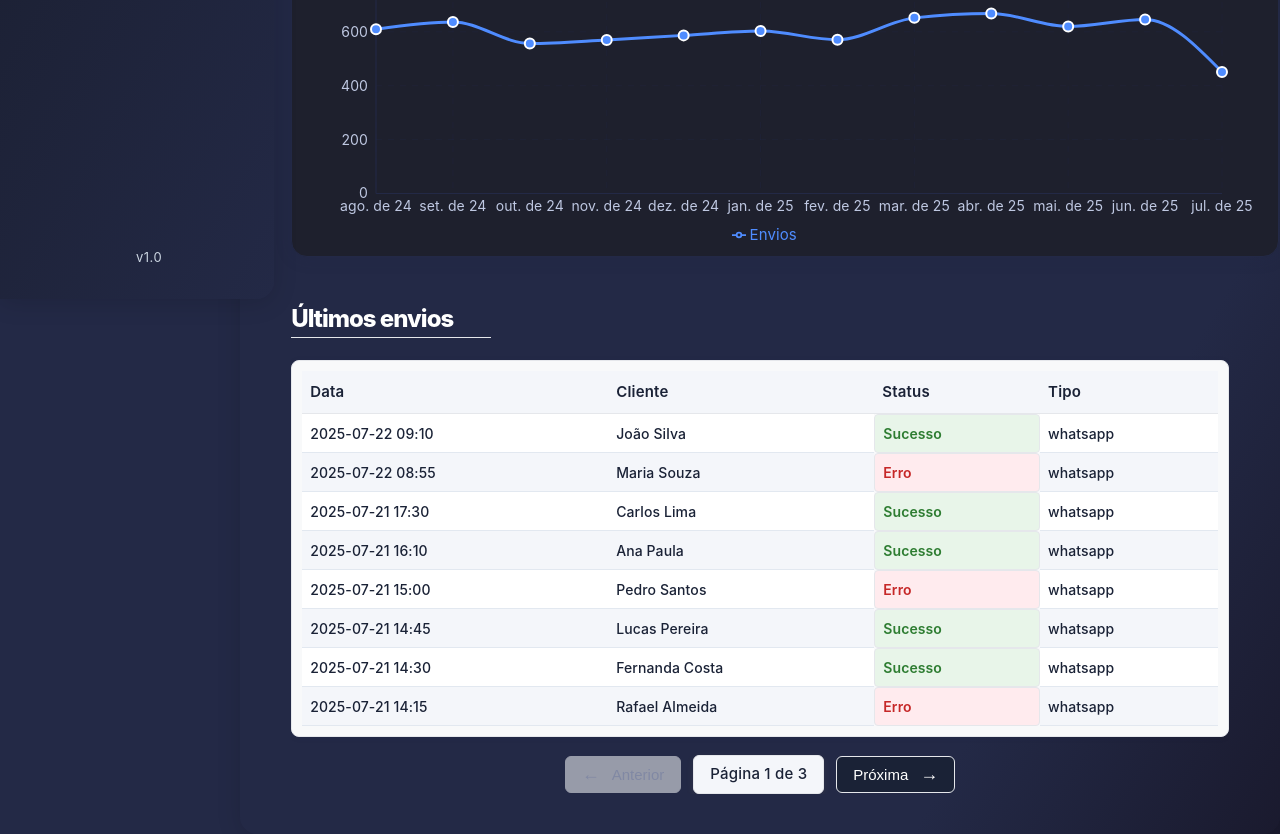
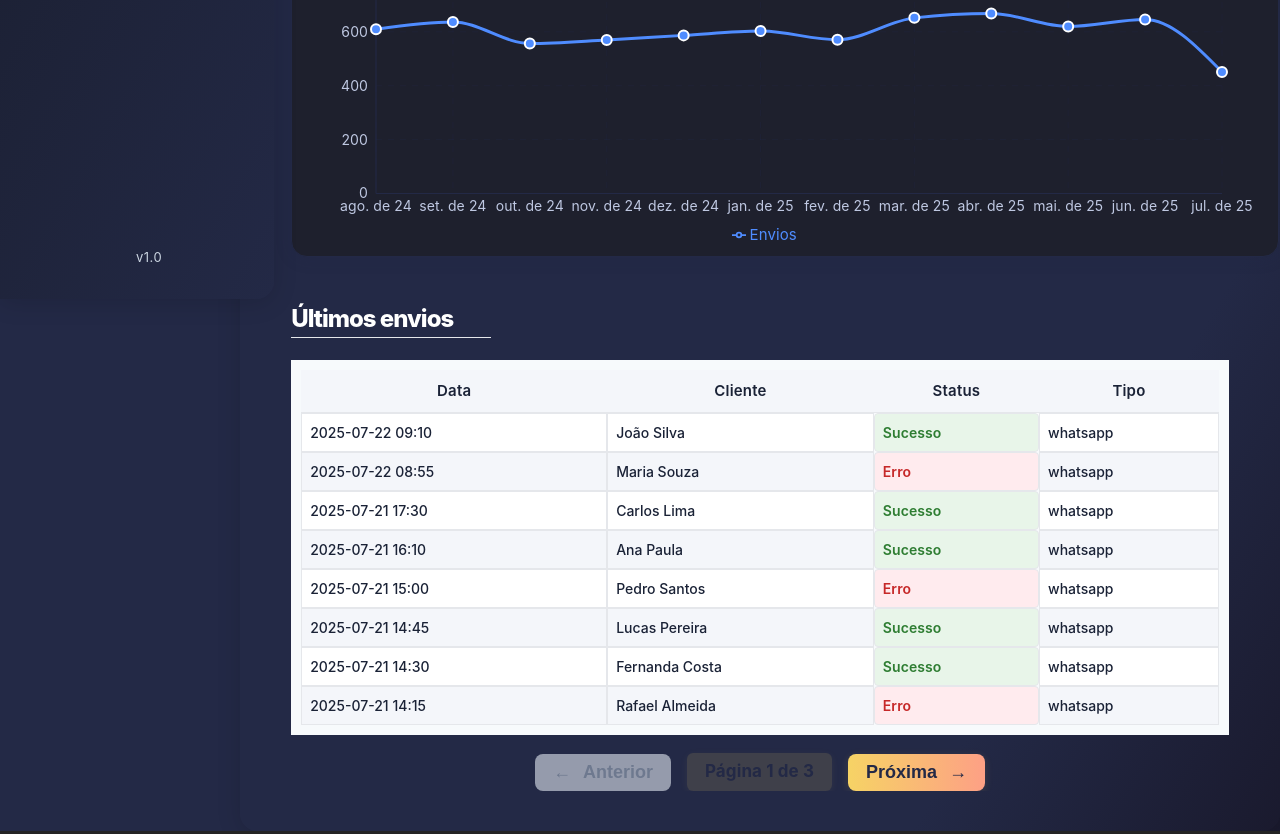
Before and after one commit to Bretzk-Tech/AutoFollowBling, a React (Vite) app in the folder frontend/: page / in a window 1280 px wide. Shown: the part 549-1383 px from the top of the page. Built offline with nearby package versions, Linux system fonts and the light colour scheme.

Commit message:
feat: refactor Dashboard table components with styled components for improved readability and maintainability

```diff
--- a/frontend/src/components/Dashboard.styles.ts
+++ b/frontend/src/components/Dashboard.styles.ts
@@ -1,3 +1,34 @@
+export const TdMsg = styled.td<{ status?: string }>`
+  color: ${({ status }) =>
+    status === 'sucesso'
+      ? '#2e7d32'
+      : status === 'erro'
+      ? '#c62828'
+      : '#1a2236'};
+  font-weight: ${({ status }) => (status ? 600 : 500)};
+  letter-spacing: ${({ status }) => (status ? 0.1 : 0.0)}px;
+  padding: 8px 8px;
+  font-size: 14px;
+  border-radius: ${({ status }) => (status ? 4 : 0)}px;
+  background: ${({ status }) =>
+    status === 'sucesso'
+      ? '#e8f5e9'
+      : status === 'erro'
+      ? '#ffebee'
+      : 'transparent'};
+  box-shadow: none;
+  border: 1px solid #e5e7eb;
+`
+
+export const TableRowMsg = styled.tr<{ even?: boolean; hoverable?: boolean }>`
+  background: ${({ even }) => (even ? '#fff' : '#f4f6fa')};
+  transition: background 0.2s;
+  border-bottom: 1px solid #e5e7eb;
+  cursor: ${({ hoverable }) => (hoverable ? 'pointer' : 'default')};
+  &:hover {
+    background: ${({ hoverable }) => (hoverable ? '#f6d36511' : undefined)};
+  }
+`
 export const PaginationControls = styled.div`
   display: flex;
   justify-content: center;
@@ -254,6 +285,16 @@ export const Th = styled.th`
   background: none;
 `
 
+export const ThMsg = styled.th`
+  color: #1a2236;
+  font-weight: 600;
+  font-size: 15px;
+  border-bottom: 1px solid #e5e7eb;
+  padding: 10px 8px;
+  letter-spacing: 0.2px;
+  background: #f4f6fa;
+`
+
 export const Td = styled.td`
   padding: 12px 18px;
   font-size: 16px;
--- a/frontend/src/components/Dashboard.tsx
+++ b/frontend/src/components/Dashboard.tsx
@@ -16,8 +16,9 @@ import {
   Table,
   TableHeadRow,
   Th,
-  Td,
-  TableRow,
+  ThMsg,
+  TdMsg,
+  TableRowMsg,
   Card,
   CardTitle,
   CardValue,
@@ -204,187 +205,43 @@ export default function Dashboard() {
         <ChartWrapper style={{ paddingBottom: '40px' }}>
           <TableWrapper>
             <SectionTitle>Últimos envios</SectionTitle>
-            <Table
-              style={{
-                background: '#f8f9fa',
-                borderRadius: 8,
-                boxShadow: '0 1px 6px #23294611',
-                border: '1px solid #e5e7eb',
-                overflow: 'hidden'
-              }}
-            >
+            <Table>
               <thead>
-                <TableHeadRow style={{ background: '#f4f6fa' }}>
-                  <Th
-                    style={{
-                      color: '#1a2236',
-                      fontWeight: 600,
-                      fontSize: 15,
-                      borderBottom: '1px solid #e5e7eb',
-                      padding: '10px 8px',
-                      letterSpacing: 0.2,
-                      background: '#f4f6fa'
-                    }}
-                  >
-                    Data
-                  </Th>
-                  <Th
-                    style={{
-                      color: '#1a2236',
-                      fontWeight: 600,
-                      fontSize: 15,
-                      borderBottom: '1px solid #e5e7eb',
-                      padding: '10px 8px',
-                      letterSpacing: 0.2,
-                      background: '#f4f6fa'
-                    }}
-                  >
-                    Cliente
-                  </Th>
-                  <Th
-                    style={{
-                      color: '#1a2236',
-                      fontWeight: 600,
-                      fontSize: 15,
-                      borderBottom: '1px solid #e5e7eb',
-                      padding: '10px 8px',
-                      letterSpacing: 0.2,
-                      background: '#f4f6fa'
-                    }}
-                  >
-                    Status
-                  </Th>
-                  <Th
-                    style={{
-                      color: '#1a2236',
-                      fontWeight: 600,
-                      fontSize: 15,
-                      borderBottom: '1px solid #e5e7eb',
-                      padding: '10px 8px',
-                      letterSpacing: 0.2,
-                      background: '#f4f6fa'
-                    }}
-                  >
-                    Tipo
-                  </Th>
+                <TableHeadRow>
+                  <ThMsg>Data</ThMsg>
+                  <ThMsg>Cliente</ThMsg>
+                  <ThMsg>Status</ThMsg>
+                  <ThMsg>Tipo</ThMsg>
                 </TableHeadRow>
               </thead>
               <tbody>
                 {paginated.map((msg, i) => (
-                  <TableRow
+                  <TableRowMsg
                     key={i + (page - 1) * itemsPerPage}
                     hoverable
                     even={(i + (page - 1) * itemsPerPage) % 2 === 0}
-                    style={{
-                      background:
-                        (i + (page - 1) * itemsPerPage) % 2 === 0
-                          ? '#fff'
-                          : '#f4f6fa',
-                      transition: 'background 0.2s',
-                      borderBottom: '1px solid #e5e7eb'
-                    }}
                   >
-                    <Td
-                      style={{
-                        color: '#1a2236',
-                        fontWeight: 500,
-                        padding: '8px 8px',
-                        fontSize: 14
-                      }}
-                    >
-                      {msg.data}
-                    </Td>
-                    <Td
-                      style={{
-                        color: '#1a2236',
-                        fontWeight: 500,
-                        padding: '8px 8px',
-                        fontSize: 14
-                      }}
-                    >
-                      {msg.cliente}
-                    </Td>
-                    <Td
-                      style={{
-                        color: msg.status === 'sucesso' ? '#2e7d32' : '#c62828',
-                        fontWeight: 600,
-                        letterSpacing: 0.1,
-                        padding: '8px 8px',
-                        fontSize: 14,
-                        borderRadius: 4,
-                        background:
-                          msg.status === 'sucesso' ? '#e8f5e9' : '#ffebee',
-                        boxShadow: 'none',
-                        border: '1px solid #e5e7eb'
-                      }}
-                    >
+                    <TdMsg>{msg.data}</TdMsg>
+                    <TdMsg>{msg.cliente}</TdMsg>
+                    <TdMsg status={msg.status}>
                       {msg.status === 'sucesso' ? 'Sucesso' : 'Erro'}
-                    </Td>
-                    <Td
-                      style={{
-                        color: '#1a2236',
-                        fontWeight: 500,
-                        padding: '8px 8px',
-                        fontSize: 14
-                      }}
-                    >
-                      {msg.tipo}
-                    </Td>
-                  </TableRow>
+                    </TdMsg>
+                    <TdMsg>{msg.tipo}</TdMsg>
+                  </TableRowMsg>
                 ))}
               </tbody>
             </Table>
             {/* Pagination Controls */}
-            <PaginationControls
-              style={{ marginTop: 18, justifyContent: 'center', gap: 12 }}
-            >
-              <PaginationButton
-                onClick={handlePrev}
-                disabled={page === 1}
-                style={{
-                  background: page === 1 ? '#e5e7eb' : '#1a2236',
-                  color: page === 1 ? '#bfc8e2' : '#fff',
-                  fontWeight: 500,
-                  fontSize: 15,
-                  borderRadius: 6,
-                  border: '1px solid #e5e7eb',
-                  padding: '7px 16px',
-                  boxShadow: 'none',
-                  cursor: page === 1 ? 'not-allowed' : 'pointer',
-                  transition: 'background 0.2s, color 0.2s'
-                }}
-              >
+            <PaginationControls>
+              <PaginationButton onClick={handlePrev} disabled={page === 1}>
                 <span style={{ fontSize: 18, marginRight: 4 }}>←</span> Anterior
               </PaginationButton>
-              <PaginationInfo
-                style={{
-                  color: '#1a2236',
-                  fontWeight: 500,
-                  fontSize: 15,
-                  letterSpacing: 0.2,
-                  padding: '7px 16px',
-                  background: '#f4f6fa',
-                  borderRadius: 6,
-                  border: '1px solid #e5e7eb'
-                }}
-              >
+              <PaginationInfo>
                 Página {page} de {totalPages}
               </PaginationInfo>
               <PaginationButton
                 onClick={handleNext}
                 disabled={page === totalPages}
-                style={{
-                  background: page === totalPages ? '#e5e7eb' : '#1a2236',
-                  color: page === totalPages ? '#bfc8e2' : '#fff',
-                  fontWeight: 500,
-                  fontSize: 15,
-                  borderRadius: 6,
-                  border: '1px solid #e5e7eb',
-                  padding: '7px 16px',
-                  boxShadow: 'none',
-                  cursor: page === totalPages ? 'not-allowed' : 'pointer',
-                  transition: 'background 0.2s, color 0.2s'
-                }}
               >
                 Próxima <span style={{ fontSize: 18, marginLeft: 4 }}>→</span>
               </PaginationButton>
```
